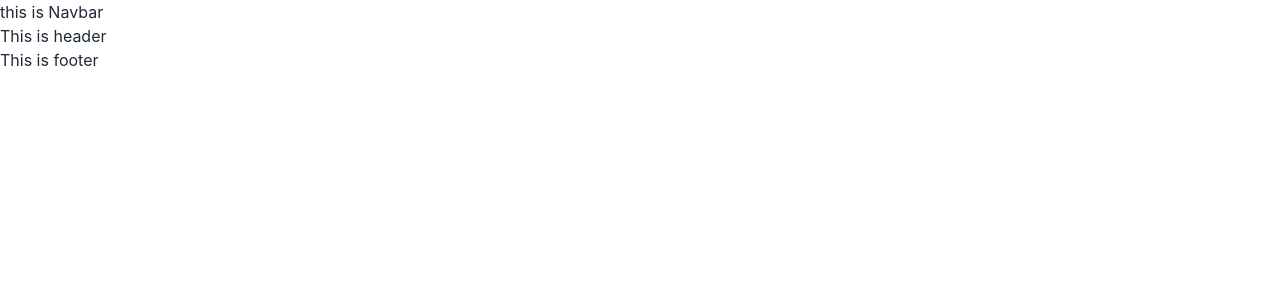
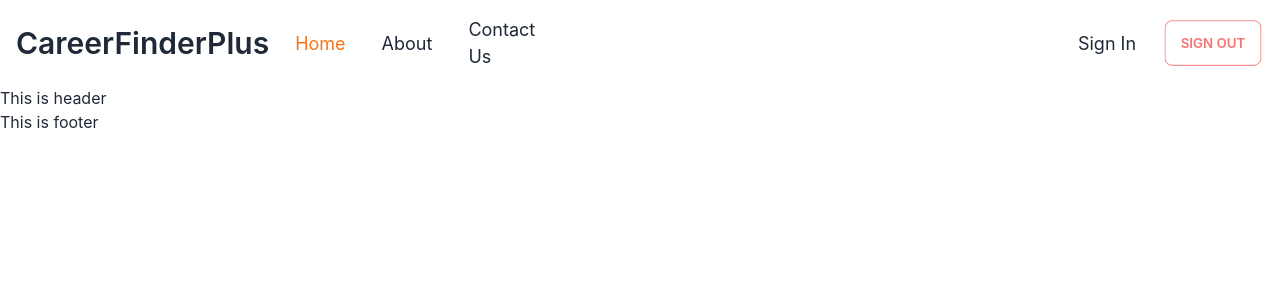
Before and after one commit to Al-Shaharia-Ifty/job-portal-task-1, a React (Create React App) app: page / in a window 1280 px wide. Shown: the top 300 px of the page. Built offline with nearby package versions, Linux system fonts and the light colour scheme.

Commit message:
navbar pc view is done

```diff
--- a/src/App.css
+++ b/src/App.css
@@ -1,4 +1,27 @@
-* {
+*,
+*::before,
+*::after {
   padding: 0;
   margin: 0;
 }
+
+.nav {
+  position: relative;
+  text-decoration: none;
+  font-size: 18px;
+  letter-spacing: 0.5;
+  padding: 0 10px;
+}
+.nav::after {
+  content: "";
+  position: absolute;
+  background-color: coral;
+  height: 3px;
+  width: 0%;
+  left: 0;
+  bottom: -10px;
+  transition: 0.3s;
+}
+.nav:hover::after {
+  width: 100%;
+}
--- a/src/Components/Navbar.js
+++ b/src/Components/Navbar.js
@@ -1,9 +1,71 @@
 import React from "react";
+import { Link, NavLink } from "react-router-dom";
 
 const Navbar = () => {
   return (
     <div>
-      <h2>this is Navbar</h2>
+      {/* pc view */}
+      <div className="p-4 hidden lg:flex">
+        <div className="flex-1 flex items-center gap-4">
+          <Link>
+            <h1 className="text-3xl font-semibold">CareerFinderPlus</h1>
+          </Link>
+          <NavLink
+            to={"/"}
+            className={({ isActive }) =>
+              isActive
+                ? "nav text-orange-500"
+                : "nav hover:text-orange-500 duration-300"
+            }
+          >
+            Home
+          </NavLink>
+          <NavLink
+            to={"/about"}
+            className={({ isActive }) =>
+              isActive
+                ? "nav text-orange-500"
+                : "nav hover:text-orange-500 duration-300"
+            }
+          >
+            About
+          </NavLink>
+          <NavLink
+            to={"/contact-us"}
+            className={({ isActive }) =>
+              isActive
+                ? "nav text-orange-500"
+                : "nav hover:text-orange-500 duration-300"
+            }
+          >
+            Contact Us
+          </NavLink>
+        </div>
+        <div className="flex-auto flex justify-end items-center gap-4">
+          <NavLink
+            to={"/signIn"}
+            className={({ isActive }) =>
+              isActive
+                ? "nav text-orange-500"
+                : "nav hover:text-orange-500 duration-300"
+            }
+          >
+            Sign In
+          </NavLink>
+          <NavLink
+            to={"/signOut"}
+            className={({ isActive }) =>
+              isActive
+                ? " text-red-500 btn btn-outline btn-error"
+                : " hover:text-red-500 duration-300 btn btn-outline btn-error"
+            }
+          >
+            Sign Out
+          </NavLink>
+        </div>
+      </div>
+      {/* tab and mobile view */}
+      <div className="lg:hidden"></div>
     </div>
   );
 };
--- a/tailwind.config.js
+++ b/tailwind.config.js
@@ -5,4 +5,7 @@ module.exports = {
     extend: {},
   },
   plugins: [require("daisyui")],
+  daisyui: {
+    themes: ["light"],
+  },
 };
```
